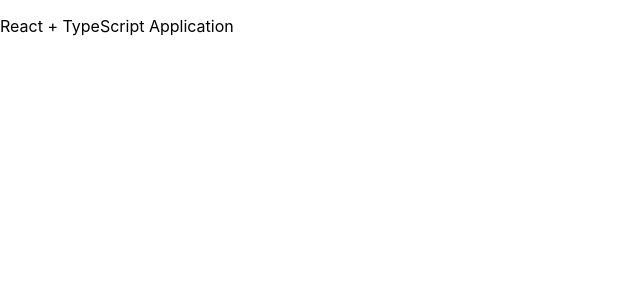
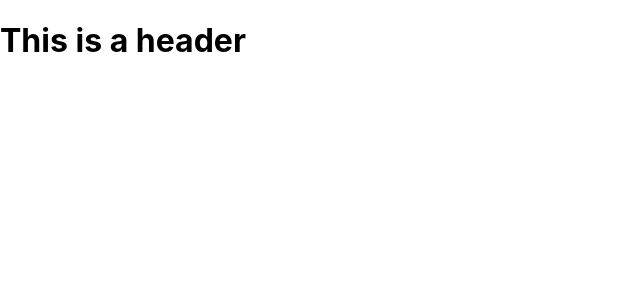
Before and after one commit to tjcchen/typescript-sharing, a React (Create React App) app in the folder src/reactapp/: page / in a window 1280 px wide. Shown: the top 300 px of the page, without its empty margins (0-640 px from the left). Built offline with nearby package versions, Linux system fonts and the light colour scheme.

Commit message:
feat: adding a header props

```diff
--- a/src/reactapp/src/App.tsx
+++ b/src/reactapp/src/App.tsx
@@ -6,10 +6,14 @@
  * - Default Props
  */
 
-export default function App() {
+interface AppProps {
+    headerText?: string;
+}
+
+export default function App({ headerText }: AppProps) {
     return (
         <>
-            <p>React + TypeScript Application</p>
+            <h1>{ headerText }</h1>
         </>
     );
 }
--- a/src/reactapp/src/index.tsx
+++ b/src/reactapp/src/index.tsx
@@ -24,7 +24,7 @@ const root = ReactDOM.createRoot(
 //=======================================================================================
 root.render(
   <React.StrictMode>
-    <App />
+    <App headerText="This is a header" />
     {/* <JavaScript /> */}
     {/* <TypeScript /> */}
     {/* <InlineDocumentationJS address={address} /> */}
```
